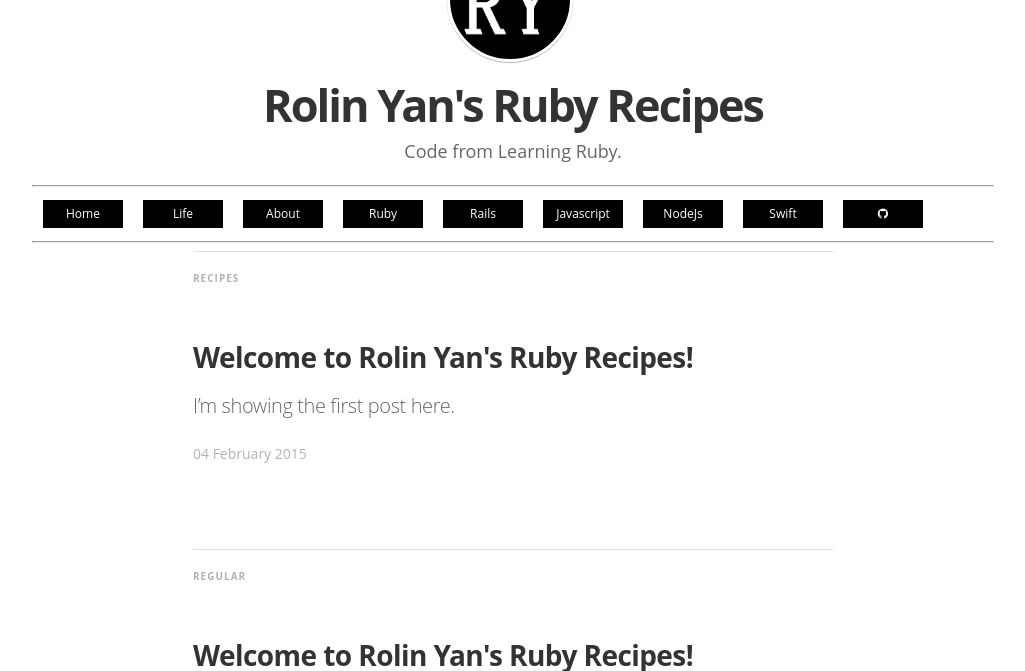
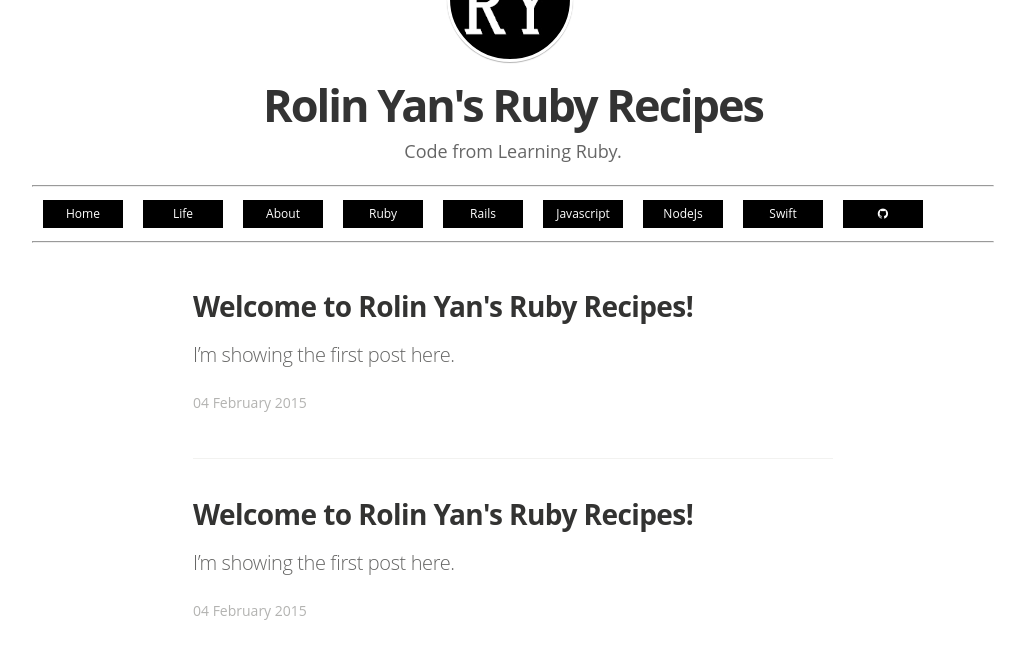
Before and after one commit to rolinyan/ruby_recipes, a Jekyll site: the page built from index.html, in a window 1280 px wide and 900 px high, cut to the strip 229-900 px from the top of the window. Shown: the whole strip, without its empty margins (127-1152 px from the left). Built offline with Jekyll 4.4.1, drawn with Linux system fonts in a browser that asks for light colours; nearby versions of some CDN libraries; some web fonts are replaced; Markdown is read by kramdown in place of the engine named in the settings; the list of posts is cut into pages by our own code.

Commit message:
delete tag

```diff
--- a/index.html
+++ b/index.html
@@ -60,11 +60,11 @@
 
 <main class="content" role="main">
 
-    {% if site.tags.recipes %}
-    <h5 class="index-headline featured"><span>Recipes</span></h5>
+    {% if site.tags.featured %}
+    <h5 class="index-headline featured"><span>featured</span></h5>
 
     <div class="container featured">
-      {% for post in site.tags.recipes %}
+      {% for post in site.tags.featured %}
         <article class="post" itemscope itemtype="http://schema.org/BlogPosting" role="article">
           <div class="article-item">
             <header class="post-header">
```
